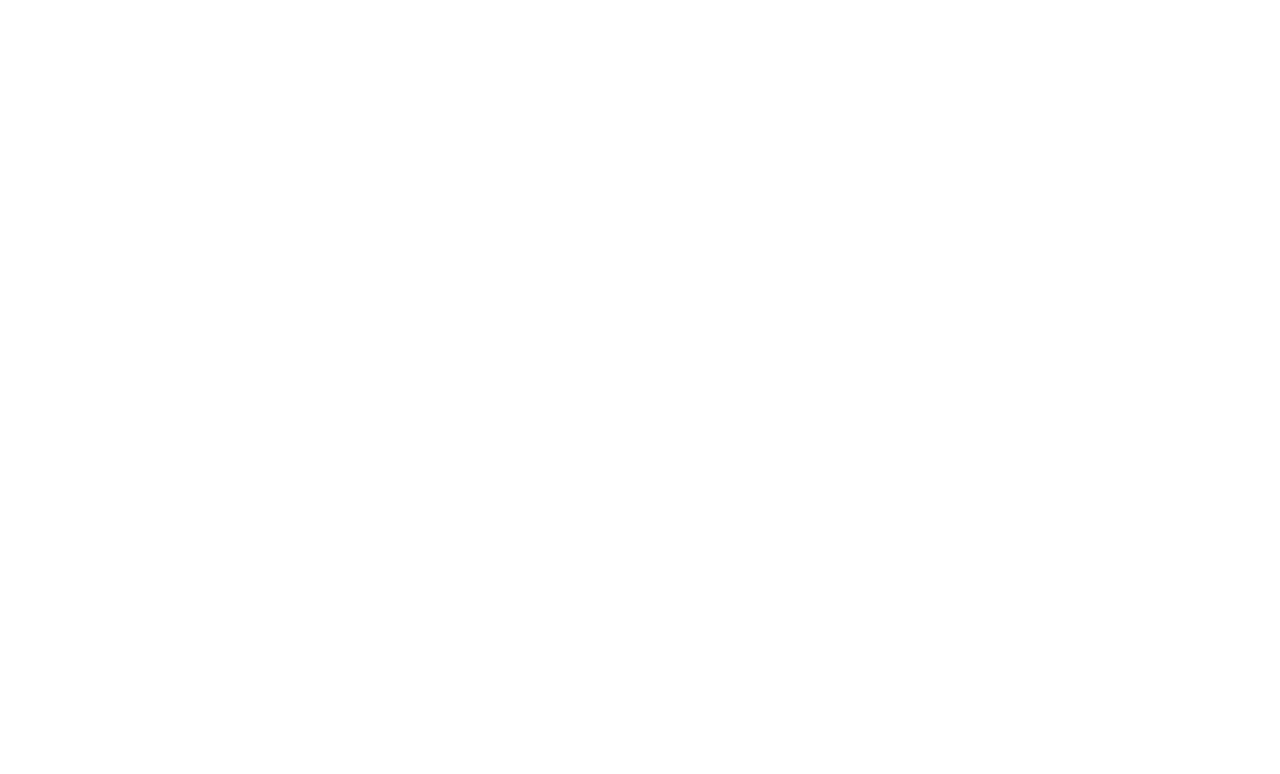
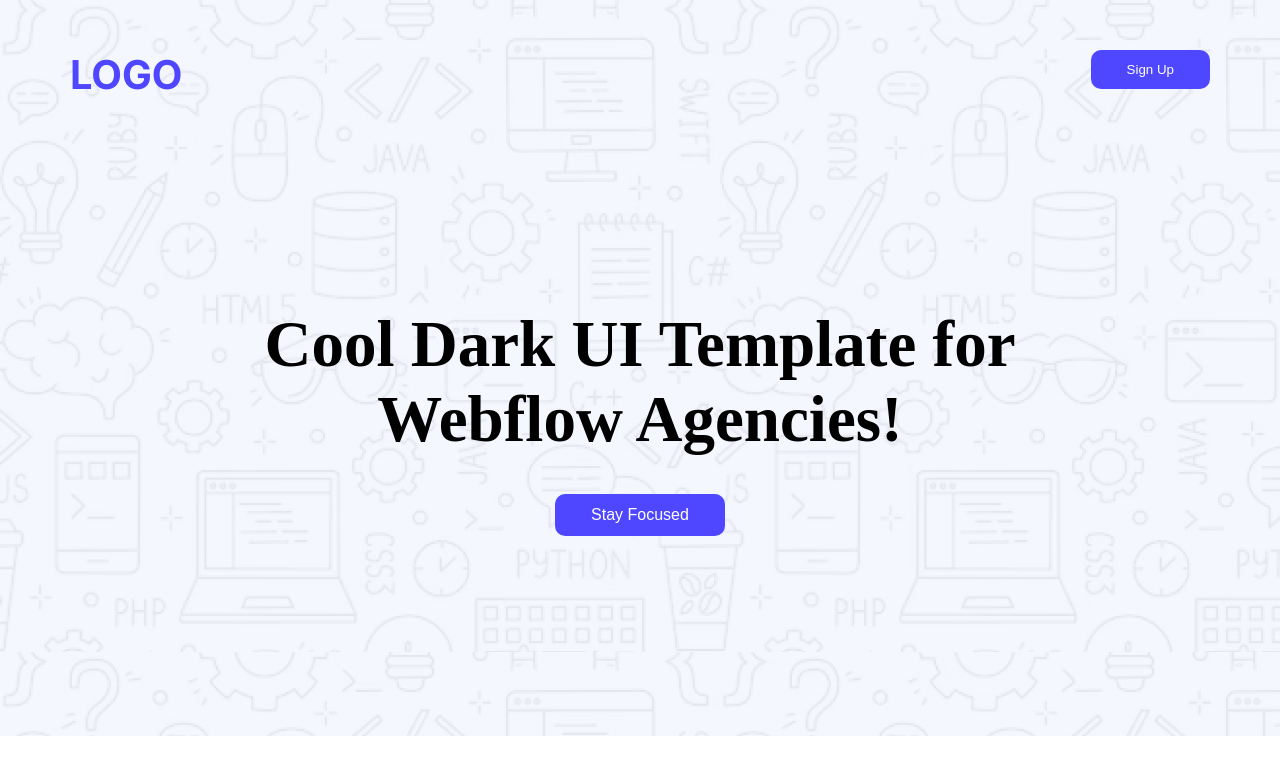
Before and after one commit to esaruhulla1/B12A01, a plain HTML site: page index.html in a window 1280 px wide. Drawn offline with Linux system fonts and the light colour scheme.

Commit message:
Nav and bannder added

```diff
--- a/index.html
+++ b/index.html
@@ -5,13 +5,27 @@
     <meta charset="UTF-8">
     <meta name="viewport" content="width=device-width, initial-scale=1.0">
     <title>Home</title>
+    <link rel="preconnect" href="https://fonts.googleapis.com">
+    <link rel="preconnect" href="https://fonts.gstatic.com" crossorigin>
+    <link
+        href="https://fonts.googleapis.com/css2?family=Inter:ital,opsz,wght@0,14..32,100..900;1,14..32,100..900&family=Raleway:ital,wght@0,100..900;1,100..900&display=swap"
+        rel="stylesheet">
     <link rel="stylesheet" href="style.css">
+
 </head>
 
 <body>
     <header>
-        <nav></nav>
-        <div class="bannder"></div>
+        <nav class="main-width">
+            <div class="logo inter-font">
+                <h3>LOGO</h3>
+            </div>
+            <div><button class="btn">Sign Up</button></div>
+        </nav>
+        <div class="banner Raleway-font">
+            <h1>Cool Dark UI Template for Webflow Agencies!</h1>
+            <button>Stay Focused</button>
+        </div>
     </header>
     <main>
 
--- a/style.css
+++ b/style.css
@@ -0,0 +1,74 @@
+* {
+    margin: 0;
+    padding: 0;
+    box-sizing: border-box;
+}
+
+/* common style */
+
+.raleway-font {
+    font-family: "Raleway", sans-serif;
+    font-optical-sizing: auto;
+
+}
+
+.inter-font {
+    font-family: "Inter", sans-serif;
+    font-optical-sizing: auto;
+}
+
+.main-width {
+    max-width: 1140px;
+}
+
+header {
+    background-image: url(./Assets/Hero-bg.png);
+
+
+}
+
+/* Nav style here */
+nav {
+    margin: 0 auto;
+    display: flex;
+    justify-content: space-between;
+    padding: 50px 0px;
+
+}
+
+.logo {
+    font-size: 34px;
+    color: rgba(78, 71, 255, 1);
+
+}
+
+nav .btn {
+    background-color: #4E47FF;
+    color: #FFFFFF;
+    border: none;
+    padding: 12px 36px;
+    border-radius: 10px;
+
+
+}
+
+/* Banner style */
+.banner {
+    width: 905px;
+    margin: 0 auto;
+    text-align: center;
+    padding: 158px 0px 200px 0px;
+}
+.banner h1{
+    font-size: 65px;
+    font-weight: 900;
+}
+.banner button{
+    font-size: 16px;
+    background-color: #4E47FF;
+    border-radius: 10px;
+    padding: 12px 36px;
+    margin-top: 37px;
+    color: #FFFFFF;
+    border: none;
+}
```
